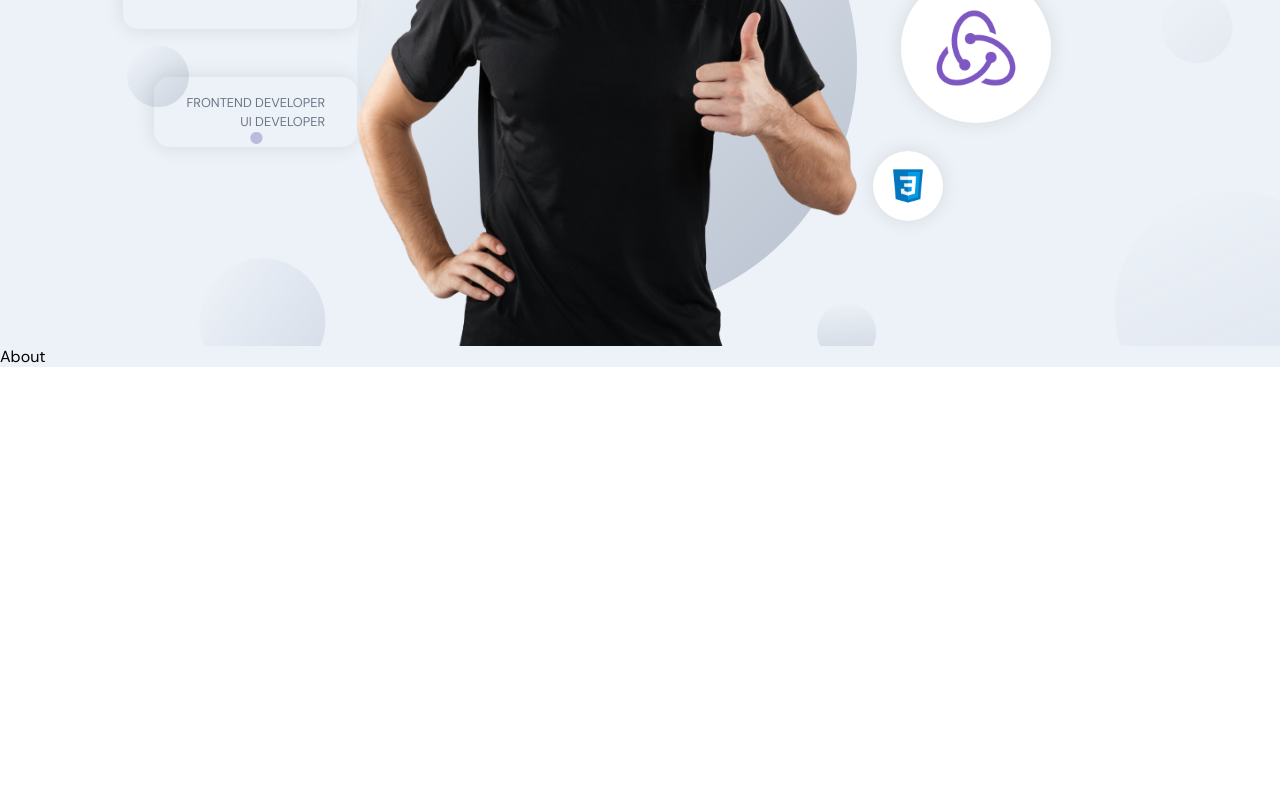
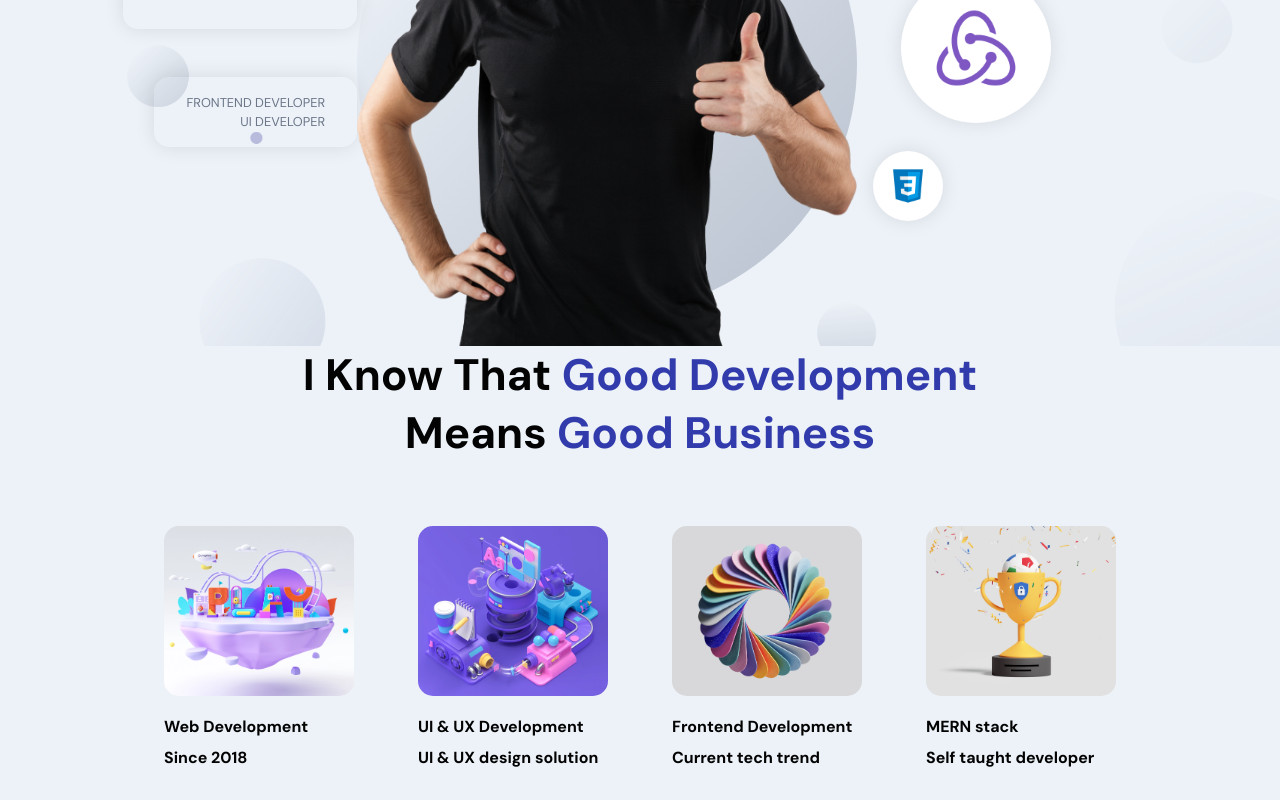
Before and after one commit to imsikun/Portfolio_2.0, a React (Create React App) app in the folder frontend/: page / in a window 1280 px wide. Shown: the part 377-1177 px from the top of the page. Before the commit the page ends 800 px from the top, so only its background shows below. Built offline with nearby package versions, Linux system fonts and the light colour scheme.

Commit message:
About us section done

```diff
--- a/frontend/src/container/About/About.jsx
+++ b/frontend/src/container/About/About.jsx
@@ -1,6 +1,60 @@
+import { useState, useEffect } from 'react';
+import { motion } from 'framer-motion';
 import './About.scss';
+import { images } from '../../constants';
 const About = () => {
-  return <div>About</div>;
+  const abouts = [
+    {
+      title: 'Web Development',
+      description: 'Since 2018',
+      imgUrl: images.about01,
+    },
+    {
+      title: 'UI & UX Development',
+      description: 'UI & UX design solution',
+      imgUrl: images.about04,
+    },
+    {
+      title: 'Frontend Development',
+      description: 'Current tech trend',
+      imgUrl: images.about02,
+    },
+
+    {
+      title: 'MERN stack',
+      description: 'Self taught developer',
+      imgUrl: images.about03,
+    },
+  ];
+
+  return (
+    <>
+      <h2 className='head-text'>
+        I Know That <span>Good Development</span> <br /> means{' '}
+        <span>Good Business</span>
+      </h2>
+
+      <div className='app__profiles'>
+        {abouts.map((about, index) => (
+          <motion.div
+            whileInView={{ opacity: 1 }}
+            whileHover={{ scale: 1.1 }}
+            transition={{ duration: 0.5, type: 'tween' }}
+            className='app__profiles-item'
+            key={about.title + index}
+          >
+            <img src={about.imgUrl} alt={about.title} />
+            <h2 className='bold-text' style={{ marginTop: 20 }}>
+              {about.title}
+            </h2>
+            <p className='bold-text' style={{ marginTop: 10 }}>
+              {about.description}
+            </p>
+          </motion.div>
+        ))}
+      </div>
+    </>
+  );
 };
 
 export default About;
--- a/frontend/src/container/About/About.scss
+++ b/frontend/src/container/About/About.scss
@@ -0,0 +1,38 @@
+.app__about {
+  flex: 1;
+  width: 100%;
+  flex-direction: column;
+}
+
+.app__profiles {
+  display: flex;
+  justify-content: center;
+  align-items: flex-start;
+  flex-wrap: wrap;
+  margin-top: 2rem;
+}
+
+.app__profiles-item {
+  width: 190px;
+  display: flex;
+  justify-content: flex-start;
+  align-items: flex-start;
+  flex-direction: column;
+  margin: 2rem;
+
+  img {
+    width: 100%;
+    border-radius: 15px;
+    height: 170px;
+    object-fit: cover;
+  }
+
+  @media screen and (min-width: 2000px) {
+    width: 370px;
+    margin: 2rem 4rem;
+
+    img {
+      height: 320px;
+    }
+  }
+}
```
